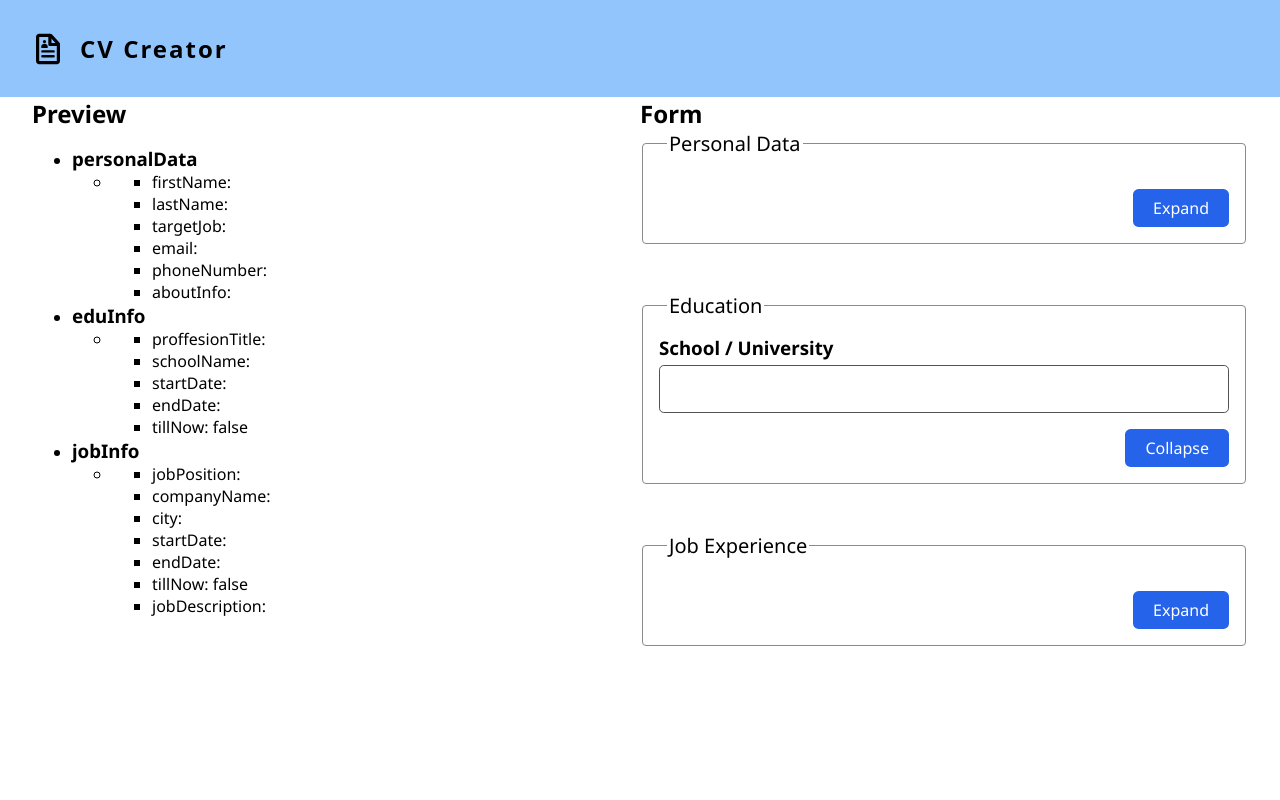
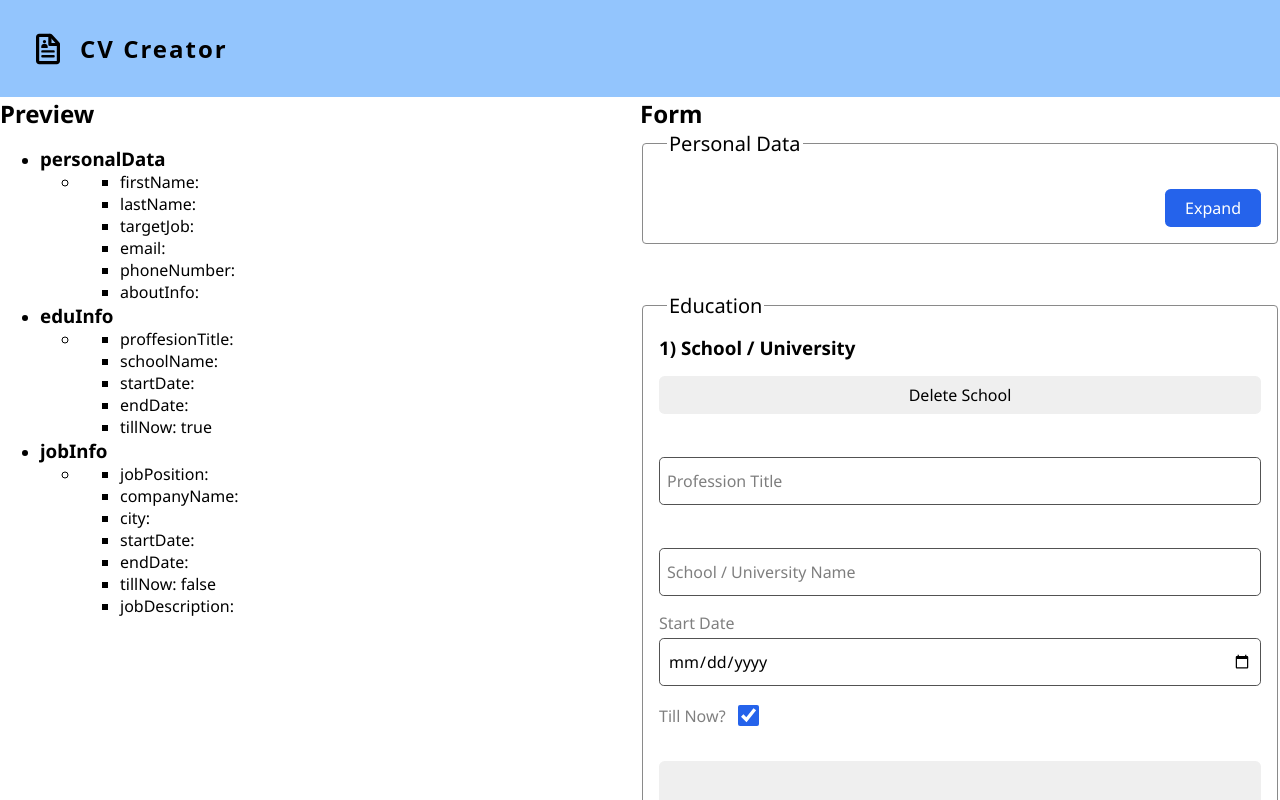
Before and after one commit to mmareqq/cv-creator, a React (Vite) app: page / in a window 1280 px wide. Both pictures are taken after a click on the button "Start". Shown: the top 800 px of the page. Built offline with nearby package versions, Linux system fonts and the light colour scheme; a web font is replaced by a local one.

Commit message:
Add btn to add multiple schools
- Add checkbox tillNow that hides endDate input

```diff
--- a/src/components/Form.jsx
+++ b/src/components/Form.jsx
@@ -3,7 +3,7 @@ import Input from './Input';
 import InputSection from './InputSection';
 import InputSegment from './InputSegment';
 
-function Form({ inputs, updateInput }) {
+function Form({ inputs, updateInput, addInstance }) {
   const personalFields = [
     { label: 'First Name', id: 'firstName', maxLength: 50 },
     { label: 'Last Name', id: 'lastName', maxLength: 50 },
@@ -13,26 +13,47 @@ function Form({ inputs, updateInput }) {
   ];
 
   const schoolTemplate = [
-    [
     { label: 'Profession Title', id: 'proffesionTitle', maxLength: 40 },
     { label: 'School / University Name', id: 'schoolName', maxLength: 100 },
-      { label: 'Start Date', id: 'schoolStartDate', type: 'date' },
-      { label: 'End Date', id: 'schoolEndDate', type: 'date' },
-      { label: 'Till now', id: 'isEnded', type: 'checkbox' },
-    ],
+    {
+      label: 'Start Date',
+      id: 'startDate',
+      type: 'date',
+      lblAnim: false,
+    },
+    { label: 'End Date', id: 'endDate', type: 'date', lblAnim: false },
   ];
+
+  const schoolInstance = {
+    proffesionTitle: '',
+    schoolName: '',
+    startDate: '',
+    endDate: '',
+    tillNow: true,
+  };
+
   return (
-    <>
-      <div>
+    <div className='form__wrapper'>
       <h2>Form</h2>
       <form className='form'>
-          <InputSection defaultOpened={false} legend='Personal Data'>
-            {personalFields.map(({ label, id, maxLength, type = 'text' }) => (
+        <InputSection
+          defaultOpened={false}
+          legend='Personal Data'
+          key='personalData'
+        >
+          {personalFields.map(
+            ({ label, lblAnim, id, maxLength, type = 'text' }) => {
+              const key = 'personalData-' + id;
+              return (
                 <Input
-                key={id}
+                  key={key}
                   label={label}
                   id={id}
+                  htmlId={key}
                   updateInput={updateInput}
+                  category='personalData'
+                  categoryIndex={0}
+                  lblAnim={lblAnim}
                   className={
                     inputs.personalData[id] ? 'input input--not-empty' : 'input'
                   }
@@ -40,7 +61,9 @@ function Form({ inputs, updateInput }) {
                   maxLength={maxLength}
                   type={type}
                 />
-            ))}
+              );
+            },
+          )}
           <div className='input-container'>
             <label htmlFor='aboutInfo' className='block'>
               About
@@ -58,6 +81,7 @@ function Form({ inputs, updateInput }) {
             ></textarea>
           </div>
         </InputSection>
+
         <InputSection legend='Education' key='education'>
           {inputs.eduInfo.map((instance, instanceId) => {
             const key = 'edu-' + instanceId;
@@ -74,14 +98,24 @@ function Form({ inputs, updateInput }) {
               </>
             );
           })}
+          <button
+            type='button'
+            className='add-section-btn'
+            onClick={() => {
+              addInstance('eduInfo', schoolInstance);
+            }}
+          >
+            Add School
+          </button>
         </InputSection>
+
         <InputSection
           defaultOpened={false}
           legend='Job Experience'
+          key='jobExperience'
         ></InputSection>
       </form>
     </div>
-    </>
   );
 }
 export default Form;
--- a/src/components/Input.jsx
+++ b/src/components/Input.jsx
@@ -2,16 +2,19 @@ import '../styles/Input.css';
 function Input({
   className = 'input',
   label,
+  lblAnim = true,
   id,
+  htmlId,
   updateInput,
   type = 'text',
   category,
   categoryIndex = 0,
+  disabled = null,
   ...props
 }) {
   return (
     <div className='input-container'>
-      <label htmlFor={id} className='label--animation'>
+      <label htmlFor={htmlId} className={lblAnim ? 'label--animation' : null}>
         {label}
       </label>
       <input
@@ -20,7 +23,9 @@ function Input({
         }}
         className={className}
         type={type}
-        id={id}
+        data-id={id}
+        id={htmlId}
+        data-disabled={disabled}
         {...props}
       />
     </div>
--- a/src/components/InputSegment.jsx
+++ b/src/components/InputSegment.jsx
@@ -6,21 +6,47 @@ function InputSegment({
   template,
   values,
 }) {
+  const isChecked = values.tillNow;
   return (
     <div className='inputs-segment'>
-      <h3 className=''>School / University</h3>
-      {template.map(({ label, id, maxLength, type = 'text' }) => (
+      <h3 className=''>{categoryIndex + 1 + ')'} School / University</h3>
+      <button type='button' className='del-section-btn'>
+        Delete School
+      </button>
+
+      {template.map(({ label, lblAnim, id, maxLength, type = 'text' }) => {
+        const key = category + '-' + categoryIndex + '-' + id;
+        if (id === 'endDate' && isChecked) return null;
+
+        return (
           <Input
-          key={category + '-' + categoryIndex + '-' + id}
+            key={key}
             label={label}
+            lblAnim={lblAnim}
             id={id}
+            htmlId={key}
             updateInput={updateInput}
+            category={category}
+            categoryIndex={categoryIndex}
             className={values[id] ? 'input input--not-empty' : 'input'}
             value={values[id]}
             maxLength={maxLength}
             type={type}
           />
-      ))}
+        );
+      })}
+
+      <div className='input-container'>
+        <label htmlFor={`eduInfo-${categoryIndex}-tillNow`}>Till Now?</label>
+        <input
+          type='checkbox'
+          id={category + '-' + categoryIndex + '-tillNow'}
+          checked={isChecked}
+          onChange={(e) => {
+            updateInput('tillNow', e.target.checked, category, categoryIndex);
+          }}
+        />
+      </div>
     </div>
   );
 }
--- a/src/components/MainPage.jsx
+++ b/src/components/MainPage.jsx
@@ -21,7 +21,7 @@ function MainPage() {
         schoolName: '',
         startDate: '',
         endDate: '',
-        tillNow: false,
+        tillNow: true,
       },
     ],
     jobInfo: [
@@ -36,6 +36,17 @@ function MainPage() {
       },
     ],
   });
+  console.log(inputs);
+  function addInstance(section, instance) {
+    setInputs((prevState) => {
+      if (!section) throw new Error('No section provided');
+      console.log('instance to be pushed: ', instance);
+      return {
+        ...prevState,
+        [section]: [...prevState[section], instance],
+      };
+    });
+  }
 
   function updateInput(field, value, section, sectionId = 0) {
     setInputs((prevState) => {
@@ -47,7 +58,7 @@ function MainPage() {
         [section]: prevState[section].map((instance, instanceId) => {
           return instanceId === sectionId
             ? { ...instance, [field]: value }
-            : { ...instance };
+            : instance;
         }),
       };
     });
@@ -57,7 +68,11 @@ function MainPage() {
       <div className='main__wrapper wrapper'>
         <Preview inputs={inputs} />
 
-        <Form inputs={inputs} updateInput={updateInput} />
+        <Form
+          inputs={inputs}
+          updateInput={updateInput}
+          addInstance={addInstance}
+        />
       </div>
     </main>
   );
--- a/src/components/Preview.jsx
+++ b/src/components/Preview.jsx
@@ -1,8 +1,7 @@
 import '../styles/Preview.css';
 function Preview({ inputs }) {
   return (
-    <>
-      <div>
+    <div className='preview'>
       <h2>Preview</h2>
       <ul>
         {Object.entries(inputs).map(([section, inputSection]) => (
@@ -25,7 +24,6 @@ function Preview({ inputs }) {
         ))}
       </ul>
     </div>
-    </>
   );
 }
 export default Preview;
--- a/src/styles/Form.css
+++ b/src/styles/Form.css
@@ -1,6 +1,9 @@
 .form {
   display: grid;
   gap: 3rem;
+}
+
+.form__wrapper {
 }
 
 .fieldset {
@@ -56,3 +59,17 @@
 .btn--add-el {
   width: fit-content;
 }
+
+.inputs-segment {
+  display: grid;
+  gap: 1rem;
+}
+
+.add-section-btn {
+  margin-block: 1em;
+  height: 500px;
+}
+
+.del-section-btn {
+  display: inline;
+}
--- a/src/styles/Input.css
+++ b/src/styles/Input.css
@@ -2,14 +2,27 @@
   font-size: var(--fs-400);
   border-radius: 0.3rem;
   height: 3em;
-  width: 100%;
   padding: 0.5em;
   margin-top: 0.3rem;
+  width: 100%;
   border: 1px solid var(--clr-gray-600);
   display: block;
 }
 
-:where(input, textarea):where(:focus, :hover) {
+input[type='checkbox'] {
+  accent-color: var(--clr-blue-600);
+  height: 1.3em;
+  width: 1.3em;
+  display: inline-block;
+}
+
+.input-container:has(> [type='checkbox']) {
+  display: flex;
+  align-items: center;
+  gap: 0.5rem;
+}
+
+:where(input:not([type='checkbox']), textarea):where(:focus, :hover) {
   outline: 1px solid var(--clr-accent);
 }
 
--- a/src/styles/MainPage.css
+++ b/src/styles/MainPage.css
@@ -1,9 +1,9 @@
 .main__wrapper {
   display: grid;
   grid-template-columns: 1fr 1fr;
+  position: relative;
   height: 100%;
-  align-items: start;
-  align-content: start;
+  width: 100%;
 }
 
 @media (max-width: 900px) {
```
Lines whose indentation alone changed are shown as unchanged.
